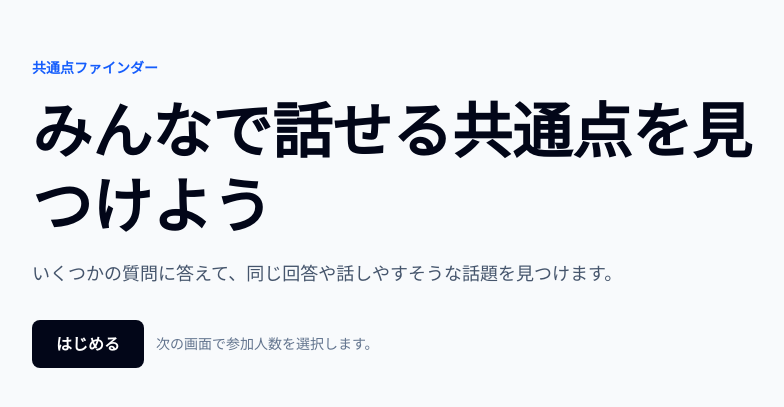
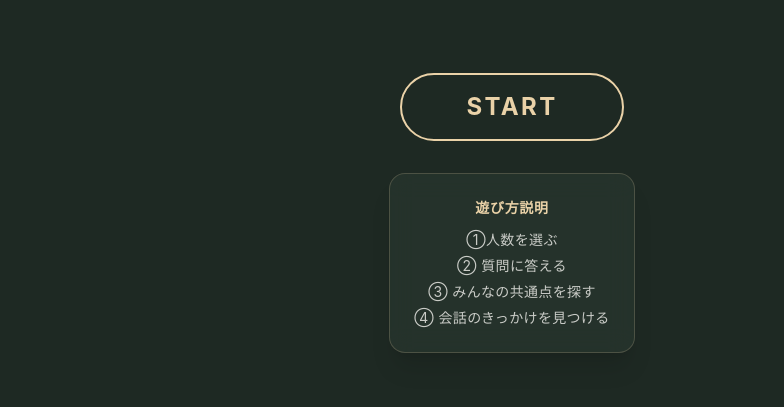
Before and after one commit to Webu-Kobedenshi/team2, a React (Vite) app in the folder frontend/: page / in a window 1280 px wide. Shown: the part 187-594 px from the top of the page, without its empty margins (128-912 px from the left). Built offline with nearby package versions, Linux system fonts and the light colour scheme.

Commit message:
ホーム画面を作る

```diff
--- a/frontend/src/pages/Home.tsx
+++ b/frontend/src/pages/Home.tsx
@@ -1,29 +1,94 @@
+import { useState } from "react";
+
 export function Home() {
+  const [page, setPage] = useState(1);
+
   return (
-    <main className="mx-auto flex min-h-screen w-full max-w-5xl flex-col justify-center px-6 py-12 sm:px-8">
-      <div className="grid gap-8">
-        <section className="grid gap-4">
-          <p className="text-sm font-bold text-blue-600">共通点ファインダー</p>
-          <h1 className="max-w-3xl text-4xl font-bold leading-tight text-slate-950 sm:text-6xl">
-            みんなで話せる共通点を見つけよう
-          </h1>
-          <p className="max-w-2xl text-base text-slate-600 sm:text-lg">
-            いくつかの質問に答えて、同じ回答や話しやすそうな話題を見つけます。
+    // 全局背景使用深苔绿 (#1E2923)，主文字使用高质感的羊脂玉白 (#F4F3EF)
+    <main className="min-h-screen bg-[#1E2923] text-[#F4F3EF] flex items-center justify-center font-sans antialiased">
+
+      {/* Page1 */}
+      {page === 1 && (
+        <div className="flex flex-col items-center gap-8">
+          {/* START 按钮：边框使用复古香槟金 (#EAD2A8)，Hover 时全色块填满，文字反黑 */}
+          <button
+            onClick={() => setPage(2)}
+            className="rounded-full border-2 border-[#EAD2A8] text-[#EAD2A8] px-16 py-4 text-2xl font-bold tracking-widest transition-all duration-300 hover:bg-[#EAD2A8] hover:text-[#1E2923] hover:scale-[1.03] active:scale-[0.98]"
+          >
+            START
+          </button>
+
+          {/* 说明框：背景使用稍亮的薄暮绿层叠，边框用香槟金的低透明度 */}
+          <div className="rounded-2xl border border-[#EAD2A8]/20 bg-[#2A3A31]/60 backdrop-blur-md p-6 text-center text-sm text-[#F4F3EF]/80 max-w-sm shadow-xl">
+            <h3 className="mb-3 font-bold uppercase tracking-wider text-[#EAD2A8]">遊び方説明</h3>
+            <div className="space-y-1.5 tracking-wide">
+              <p>①人数を選ぶ</p>
+              <p>② 質問に答える</p>
+              <p>③ みんなの共通点を探す</p>
+              <p>④ 会話のきっかけを見つける</p>
+            </div>
+          </div>
+        </div>
+      )}
+
+      {/* Page2 */}
+      {page === 2 && (
+        <div className="flex flex-col items-center">
+          {/* 辅助标签：使用低饱和度的陶土红 (#C87A65) 作为打破绿色的神来之笔 */}
+          <p className="mb-3 text-xs uppercase tracking-widest font-black text-[#C87A65]">
+            Players
           </p>
-        </section>
 
-        <div className="flex flex-col gap-3 sm:flex-row sm:items-center">
-          <button
-            type="button"
-            className="rounded-lg bg-slate-950 px-6 py-3 text-base font-bold text-white transition hover:bg-slate-800 focus-visible:outline-3 focus-visible:outline-offset-2 focus-visible:outline-slate-400"
-          >
-            はじめる
-          </button>
-          <p className="text-sm text-slate-500">
-            次の画面で参加人数を選択します。
+          <h2 className="mb-10 text-2xl font-bold tracking-tight">
+            参加人数を選んでください
+          </h2>
+
+          {/* 选人框：极致圆润 (rounded-full)。默认是薄暮绿卡片，Hover 时绽放出温暖的香槟金 */}
+          <div className="flex gap-6">
+            {[2, 3, 4].map((num) => (
+              <button
+                key={num}
+                onClick={() => setPage(3)}
+                className="h-20 w-20 rounded-full border-2 border-[#EAD2A8]/40 bg-[#2A3A31] text-2xl font-bold text-[#EAD2A8]/80 transition-all duration-300 hover:bg-[#EAD2A8] hover:border-[#EAD2A8] hover:text-[#1E2923] hover:scale-105 active:scale-95 shadow-lg flex items-center justify-center"
+              >
+                {num}
+              </button>
+            ))}
+          </div>
+        </div>
+      )}
+
+      {/* Page3 */}
+      {page === 3 && (
+        <div className="flex flex-col items-center">
+          <p className="mb-3 text-xs uppercase tracking-widest font-black text-[#C87A65]">
+            Question 1 / 5
           </p>
+
+          <h2 className="mb-10 max-w-xl text-center text-2xl font-bold tracking-tight">
+            日本で一番高い山はどれですか？
+          </h2>
+
+          {/* 答题卡选项：隐约的薄暮绿背景，Hover 时带有一层香槟金的微弱光晕 */}
+          <div className="flex w-96 flex-col gap-3.5">
+            <button className="rounded-xl border border-[#EAD2A8]/20 bg-[#2A3A31]/50 p-4 text-left font-medium transition-all duration-200 hover:bg-[#2A3A31] hover:border-[#EAD2A8] hover:shadow-[0_0_15px_rgba(234,210,168,0.15)]">
+              A. 富士山
+            </button>
+
+            <button className="rounded-xl border border-[#EAD2A8]/20 bg-[#2A3A31]/50 p-4 text-left font-medium transition-all duration-200 hover:bg-[#2A3A31] hover:border-[#EAD2A8] hover:shadow-[0_0_15px_rgba(234,210,168,0.15)]">
+              B. 槍ヶ岳
+            </button>
+
+            <button className="rounded-xl border border-[#EAD2A8]/20 bg-[#2A3A31]/50 p-4 text-left font-medium transition-all duration-200 hover:bg-[#2A3A31] hover:border-[#EAD2A8] hover:shadow-[0_0_15px_rgba(234,210,168,0.15)]">
+              C. 北岳
+            </button>
+
+            <button className="rounded-xl border border-[#EAD2A8]/20 bg-[#2A3A31]/50 p-4 text-left font-medium transition-all duration-200 hover:bg-[#2A3A31] hover:border-[#EAD2A8] hover:shadow-[0_0_15px_rgba(234,210,168,0.15)]">
+              D. 奥穂高岳
+            </button>
+          </div>
         </div>
-      </div>
+      )}
     </main>
   );
 }
```
